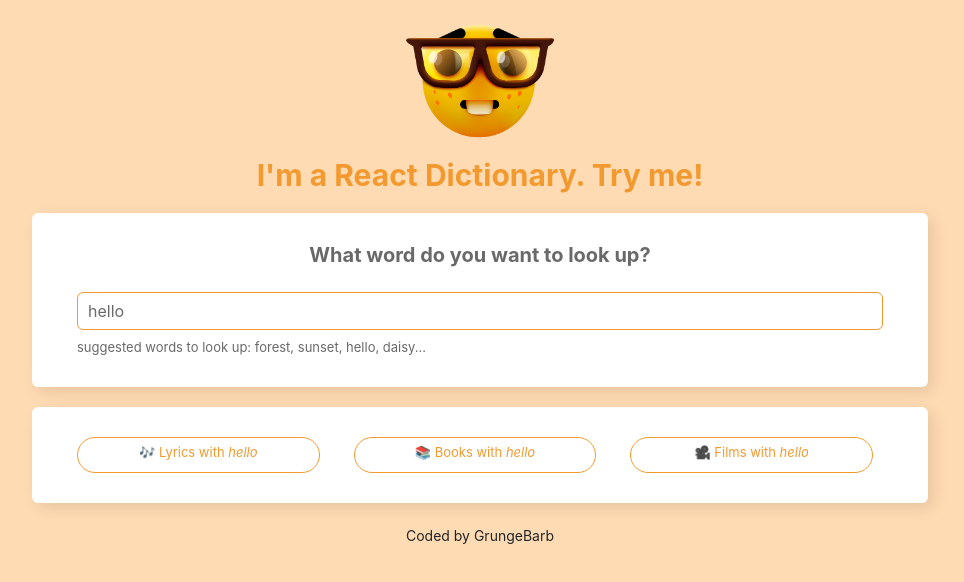
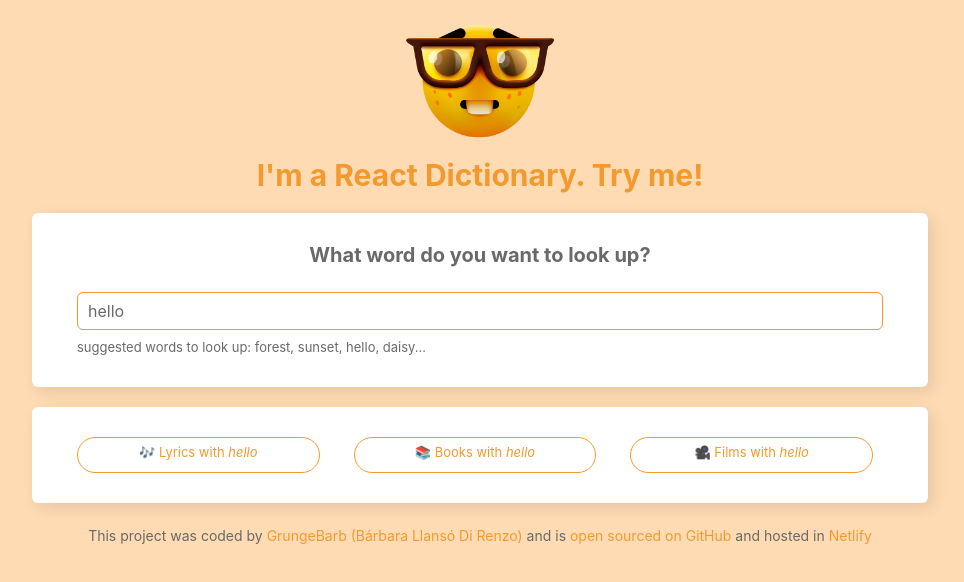
Before and after one commit to grungebarb/dictionary-project, a React (Create React App) app: page / in a window 1280 px wide. Shown: the top 582 px of the page, without its empty margins (160-1124 px from the left). Built offline with nearby package versions, Linux system fonts and the light colour scheme; no server answers.

Commit message:
added links to my sites and styled them

```diff
--- a/src/App.css
+++ b/src/App.css
@@ -22,3 +22,10 @@ body {
   color: #f29a30;
   margin-top: 15px;
 }
+.App-footer a {
+  color: #f29a30;
+  text-decoration: none;
+}
+.App-footer small {
+  color: dimgrey;
+}
--- a/src/App.js
+++ b/src/App.js
@@ -16,7 +16,7 @@ export default function App() {
           <Dictionary defaultKeyword="hello" />
         </main>
         <footer className="App-footer">
-          <small>Coded by GrungeBarb</small>
+          <small>This project was coded by <a href="https://www.instagram.com/grungebarb_art/" target="_blank" rel="noreferrer">GrungeBarb</a> <a href="https://www.instagram.com/grungebarb/" target="_blank" rel="noreferrer">(Bárbara Llansó Di Renzo)</a> and is <a href="https://github.com/grungebarb/dictionary-project" target="_blank" rel="noreferrer">open sourced on GitHub</a> and hosted in <a href="https://hungry-lewin-ec5b11.netlify.app/" target="_blank" rel="noreferrer">Netlify</a></small>
         </footer>
       </div>
     </div>
```
